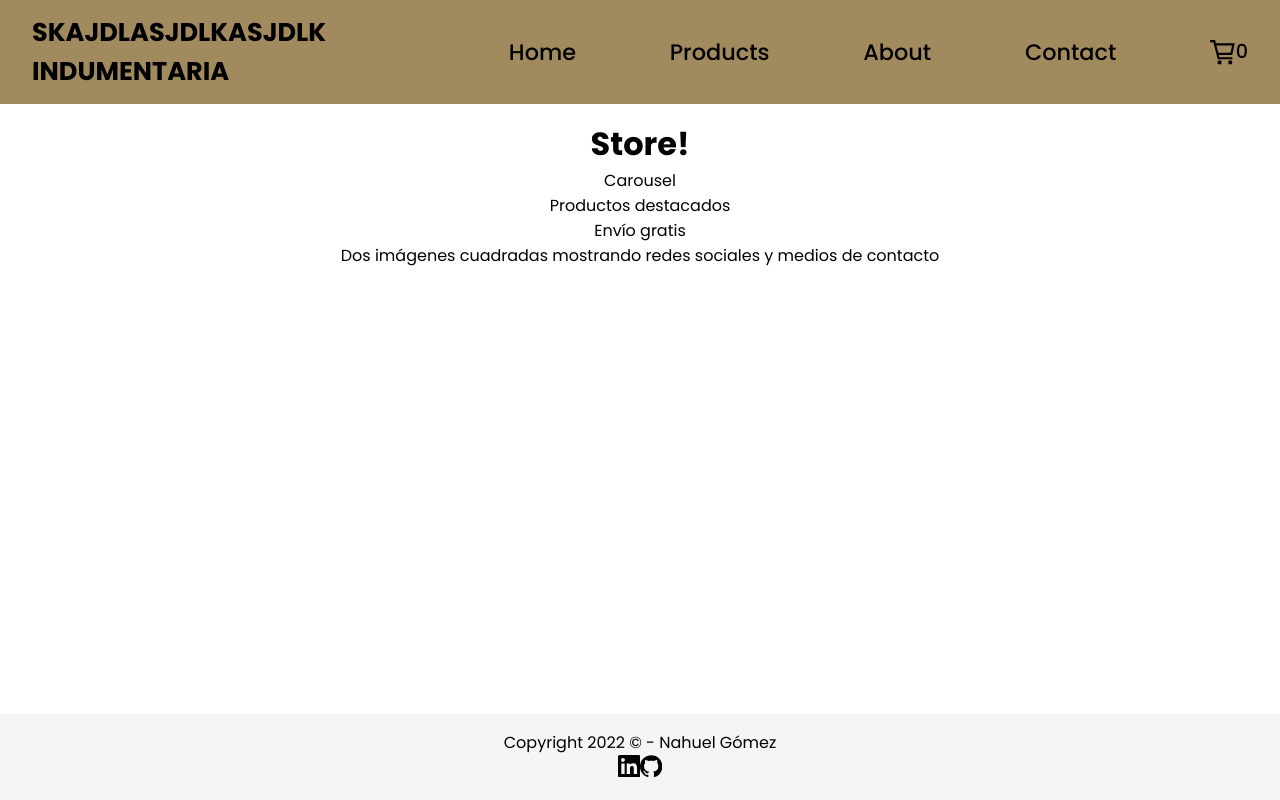
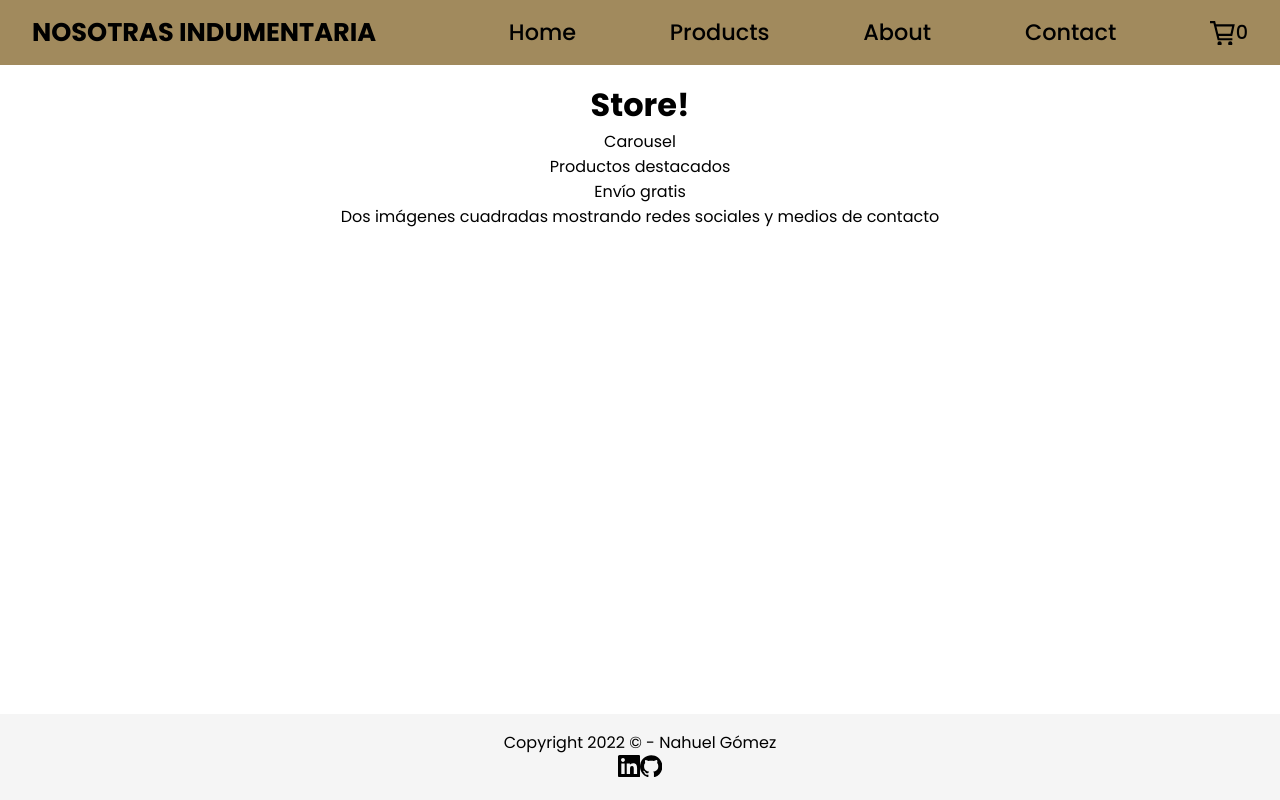
Before and after one commit to almanoduerme/coderhouse-react, a React (Create React App) app: page / in a window 1280 px wide. Built offline with nearby package versions, Linux system fonts and the light colour scheme.

Commit message:
Fixed title name

```diff
--- a/src/components/CartWidget/CartWidget.js
+++ b/src/components/CartWidget/CartWidget.js
@@ -4,12 +4,12 @@ import CartContext from "../../context/CartContext";
 import React, { useContext } from "react";
 
 const CartWidget = () => {
-  const { quantityTotal } = useContext(CartContext);
+  const { getQuantityTotal } = useContext(CartContext);
 
   return (
     <div className="cartWidget">
       <GrCart />
-      <span>{quantityTotal()}</span>
+      <span>{getQuantityTotal()}</span>
     </div>
   );
 };
--- a/src/components/NavBar/NavBar.js
+++ b/src/components/NavBar/NavBar.js
@@ -24,7 +24,7 @@ const NavBar = () => {
     <>
       <header className="header">
         <NavLink to="/" className="logo-container">
-          <span className="logo">SKAJDLASJDLKASJDLK INDUMENTARIA</span>
+          <span className="logo">NOSOTRAS INDUMENTARIA</span>
         </NavLink>
 
         {isOpen ? (
--- a/src/context/CartContext.js
+++ b/src/context/CartContext.js
@@ -40,7 +40,7 @@ export function CartContext({ children }) {
     setCart([]);
   };
 
-  const quantityTotal = () => {
+  const getQuantityTotal = () => {
     return cart.reduce((acc, purchase) => {
       return acc + purchase.quantity;
     }, 0);
@@ -60,7 +60,7 @@ export function CartContext({ children }) {
         removeItem,
         clear,
         getTotalPrice,
-        quantityTotal,
+        getQuantityTotal,
       }}
     >
       {children}
```
